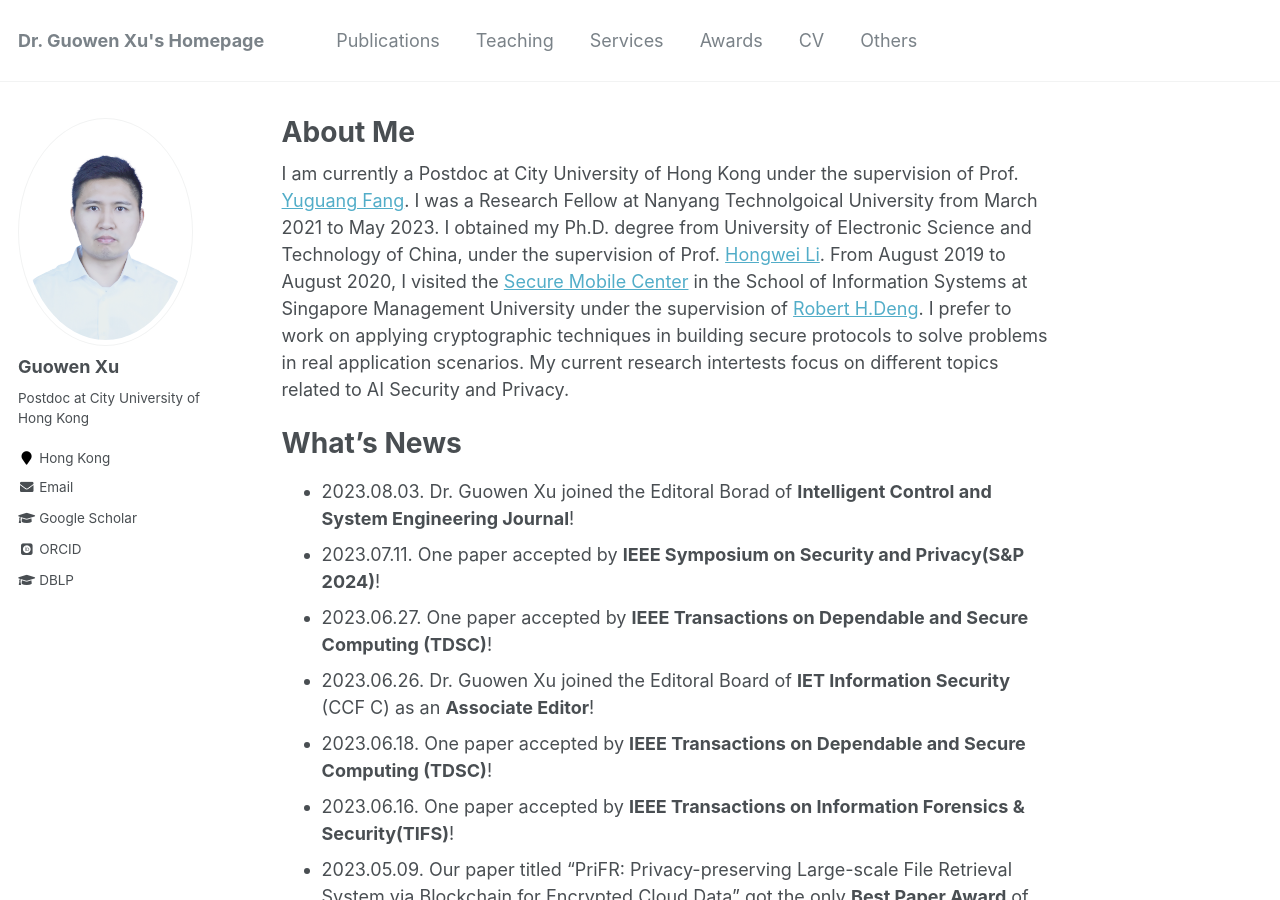
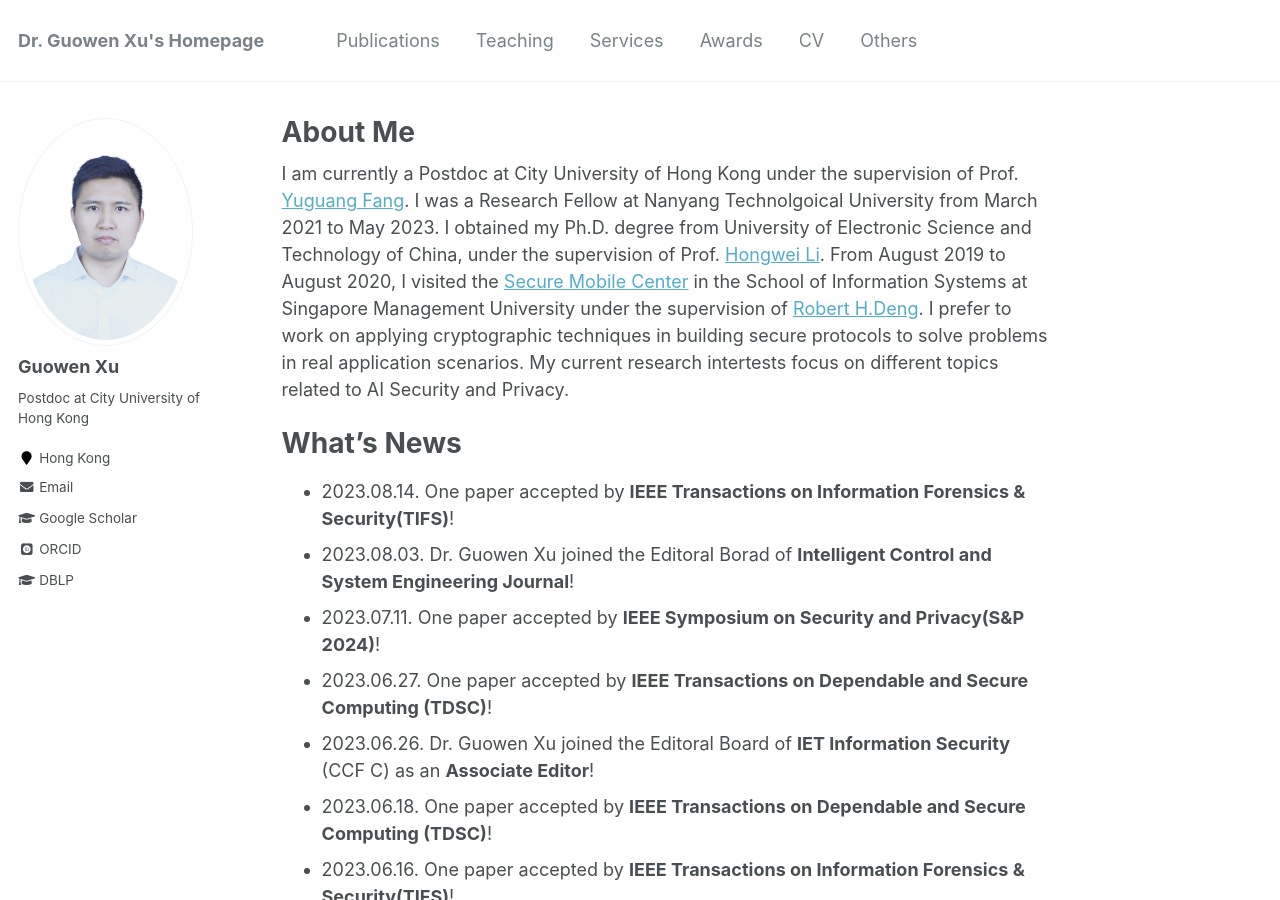
Before and after one commit to Guowen-xu/guowen-xu.github.io, a Jekyll site: the page built from _pages/about.md, in a window 1280 px wide and 900 px high. Built offline with Jekyll 4.4.1, drawn with Linux system fonts in a browser that asks for light colours; some web fonts are replaced.

Commit message:
Update about.md

```diff
--- a/_pages/about.md
+++ b/_pages/about.md
@@ -13,6 +13,7 @@ redirect_from:
 
 What's News
 ======
+- 2023.08.14. One paper accepted by **IEEE Transactions on Information Forensics & Security(TIFS)**!
 - 2023.08.03. Dr. Guowen Xu joined the Editoral Borad of **Intelligent Control and System Engineering Journal**!
 - 2023.07.11. One paper  accepted by **IEEE Symposium on Security and Privacy(S&P 2024)**!
 - 2023.06.27. One paper  accepted by **IEEE Transactions on Dependable and Secure Computing (TDSC)**!
```
